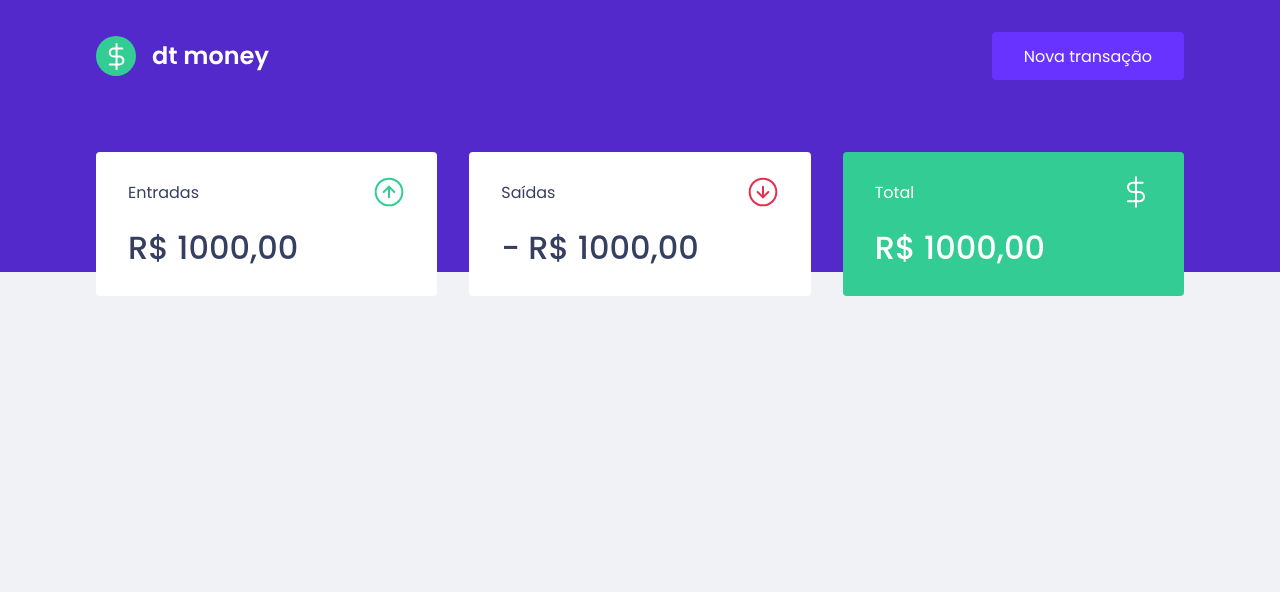
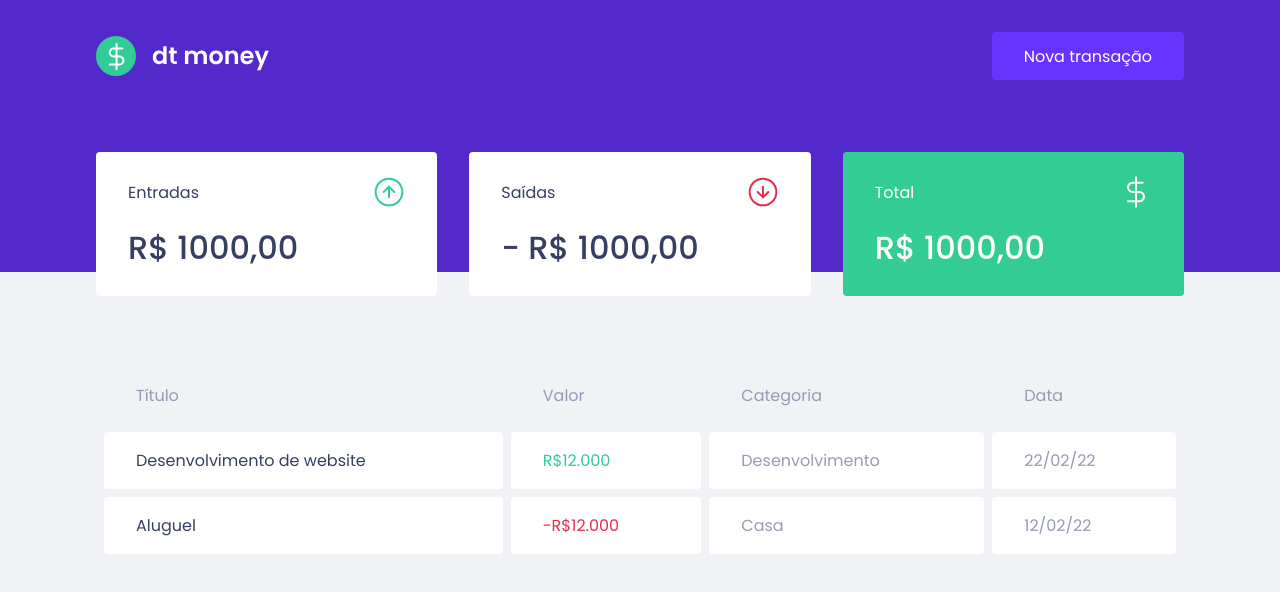
Before and after one commit to Gabriel0109/RocketSeatCourse, a React (Create React App) app in the folder ignite/React/chapter_II/detmoney/: page / in a window 1280 px wide. Shown: the top 592 px of the page. Built offline with nearby package versions, Linux system fonts and the light colour scheme.

Commit message:
table added to layout

```diff
--- a/ignite/React/chapter_II/detmoney/src/components/Dashboard/index.tsx
+++ b/ignite/React/chapter_II/detmoney/src/components/Dashboard/index.tsx
@@ -1,4 +1,5 @@
 import { Summary } from "../Summary/index"
+import { TransactionsTable } from "../TransactionsTable"
 import { Container } from "./styles"
 
 
@@ -6,6 +7,7 @@
     return (
         <Container>
             <Summary />
+            <TransactionsTable />
         </Container>
     )
 }
--- /dev/null
+++ b/ignite/React/chapter_II/detmoney/src/components/TransactionsTable/index.tsx
@@ -0,0 +1,33 @@
+import { Container } from "./style";
+
+export function TransactionsTable() {
+    return (
+        <Container>
+            <table>
+                <thead>
+                    <tr>
+                        <th>Título</th>
+                        <th>Valor</th>
+                        <th>Categoria</th>
+                        <th>Data</th>
+                    </tr>
+                </thead>
+                <tbody>
+                    <tr>
+                        <td>Desenvolvimento de website</td>
+                        <td className="deposit">R$12.000</td>
+                        <td>Desenvolvimento</td>
+                        <td>22/02/22</td>
+                    </tr>
+                    <tr>
+                        <td>Aluguel</td>
+                        <td className="withdrawl">-R$12.000</td>
+                        <td>Casa</td>
+                        <td>12/02/22</td>
+                    </tr>
+
+                </tbody>
+            </table>
+        </Container>
+    )
+}
--- /dev/null
+++ b/ignite/React/chapter_II/detmoney/src/components/TransactionsTable/style.ts
@@ -0,0 +1,33 @@
+import styled from "styled-components";
+
+export const Container = styled.div`
+    margin-top:4rem;
+    table{
+        width:100%;
+        border-spacing: 0.5rem;
+        th{
+            color: var(--text-body);
+            font-weight: 400;
+            padding: 1rem 2rem;
+            text-align: left;
+            line-height:1.5rem;
+        }
+    }
+    td{
+        padding: 1rem 2rem;
+        border: 0;
+        background-color: var(--shape);
+        color: var(--text-body);
+        border-radius: 0.25rem;
+        &:first-child{
+            color: var(--text-title);
+        }
+        &.deposit{
+            color: var(--green);
+        }
+        &.withdrawl{
+            color: var(--red);
+        }
+    }
+
+`
```
